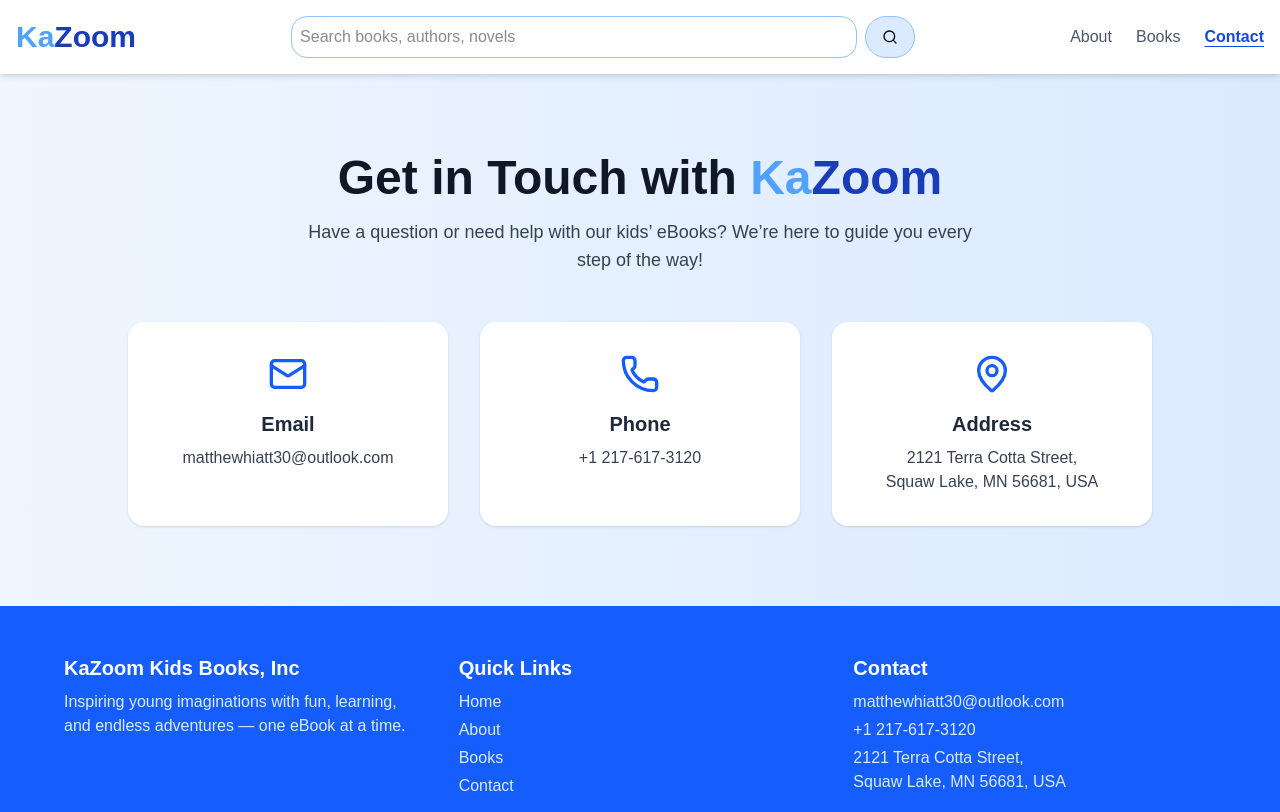
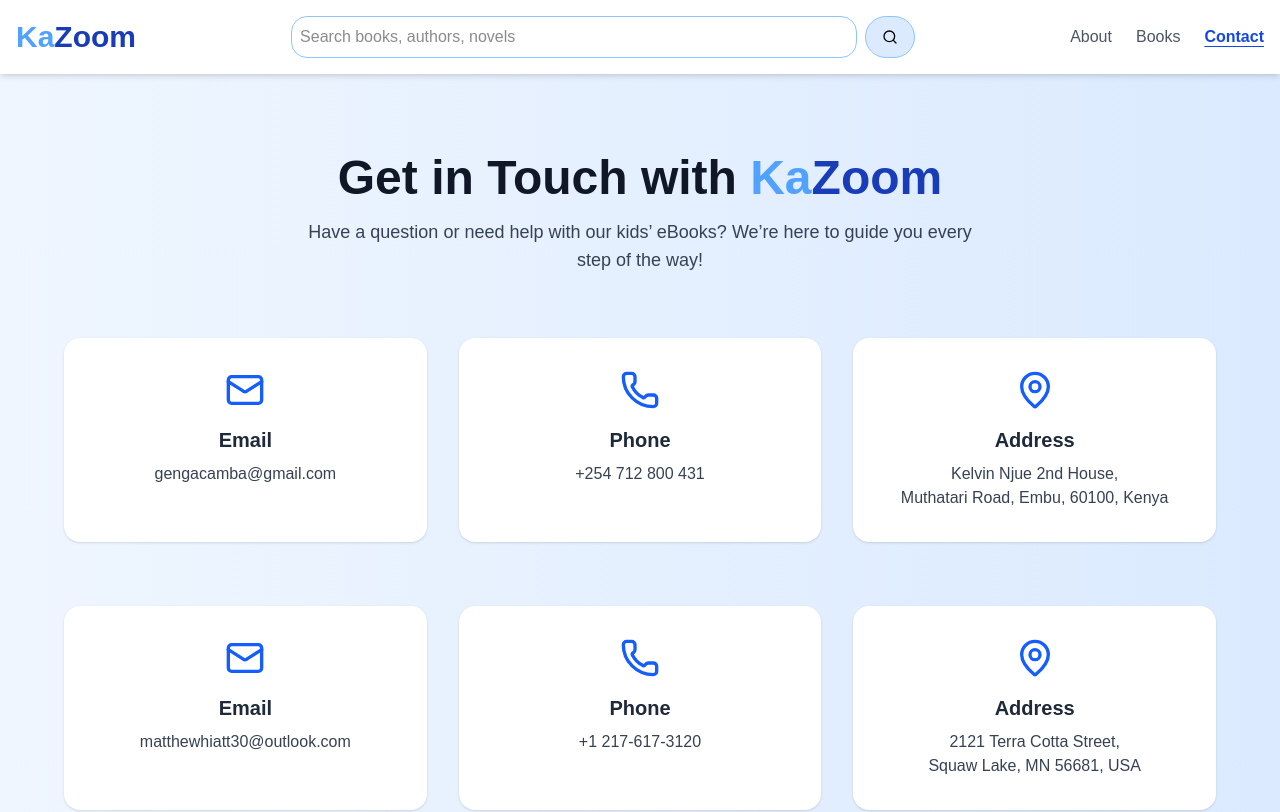
Before and after one commit to CGAJAY/KaZoom, a Next.js app: page /contact in a window 1280 px wide. Shown: the top 812 px of the page. Built offline with nearby package versions, Linux system fonts and the light colour scheme.

Commit message:
Added image to include on links and update contact details

```diff
--- a/src/app/contact/page.tsx
+++ b/src/app/contact/page.tsx
@@ -5,7 +5,7 @@ import { Mail, Phone, MapPin } from "lucide-react";
 const Contact = () => {
     return (
         <section className="bg-gradient-to-r from-blue-50 to-blue-100 py-20 px-6 md:px-12">
-            <div className="max-w-5xl mx-auto text-center space-y-10">
+            <div className="max-w-6xl mx-auto text-center space-y-16">
                 {/* Heading */}
                 <div>
                     <h1 className="text-4xl md:text-5xl font-extrabold text-gray-900">
@@ -20,8 +20,40 @@ const Contact = () => {
                     </p>
                 </div>
 
-                {/* Contact Details */}
-                <div className="grid md:grid-cols-3 gap-8 mt-12">
+                {/* Contact Row 1 */}
+                <div className="grid md:grid-cols-3 gap-8">
+                    <div className="bg-white rounded-2xl shadow-sm py-8 hover:shadow-lg transition">
+                        <Mail className="w-10 h-10 mx-auto text-blue-600 mb-4" />
+                        <h3 className="text-xl font-semibold text-gray-800">
+                            Email
+                        </h3>
+                        <p className="text-gray-700 mt-2">
+                            gengacamba@gmail.com
+                        </p>
+                    </div>
+
+                    <div className="bg-white rounded-2xl shadow-sm p-8 hover:shadow-lg transition">
+                        <Phone className="w-10 h-10 mx-auto text-blue-600 mb-4" />
+                        <h3 className="text-xl font-semibold text-gray-800">
+                            Phone
+                        </h3>
+                        <p className="text-gray-700 mt-2">+254 712 800 431</p>
+                    </div>
+
+                    <div className="bg-white rounded-2xl shadow-sm p-8 hover:shadow-lg transition">
+                        <MapPin className="w-10 h-10 mx-auto text-blue-600 mb-4" />
+                        <h3 className="text-xl font-semibold text-gray-800">
+                            Address
+                        </h3>
+                        <p className="text-gray-700 mt-2">
+                            Kelvin Njue 2nd House, <br />
+                            Muthatari Road, Embu, 60100, Kenya
+                        </p>
+                    </div>
+                </div>
+
+                {/* Contact Row 2 */}
+                <div className="grid md:grid-cols-3 gap-8">
                     <div className="bg-white rounded-2xl shadow-sm py-8 hover:shadow-lg transition">
                         <Mail className="w-10 h-10 mx-auto text-blue-600 mb-4" />
                         <h3 className="text-xl font-semibold text-gray-800">
--- a/src/app/layout.tsx
+++ b/src/app/layout.tsx
@@ -18,6 +18,26 @@ export const metadata: Metadata = {
     title: "KaZoom - Kids' Ebook Store",
     description:
         "A delightful collection of ebooks for children, featuring interactive stories and educational content.",
+    icons: {
+        icon: "/favicon.ico",
+    },
+    openGraph: {
+        title: "KaZoom - Kids' Ebook Store",
+        description:
+            "A delightful collection of ebooks for children, featuring interactive stories and educational content.",
+        url: "https://kazoom.ink",
+        siteName: "KaZoom",
+        images: [
+            {
+                url: "https://kazoom.ink/kids.jpg",
+                width: 1200,
+                height: 630,
+                alt: "KaZoom",
+            },
+        ],
+        locale: "en_US",
+        type: "website",
+    },
 };
 
 export default function RootLayout({
```
Also changed, not shown: 1 other file (tests, documents, lock files or other folders).
